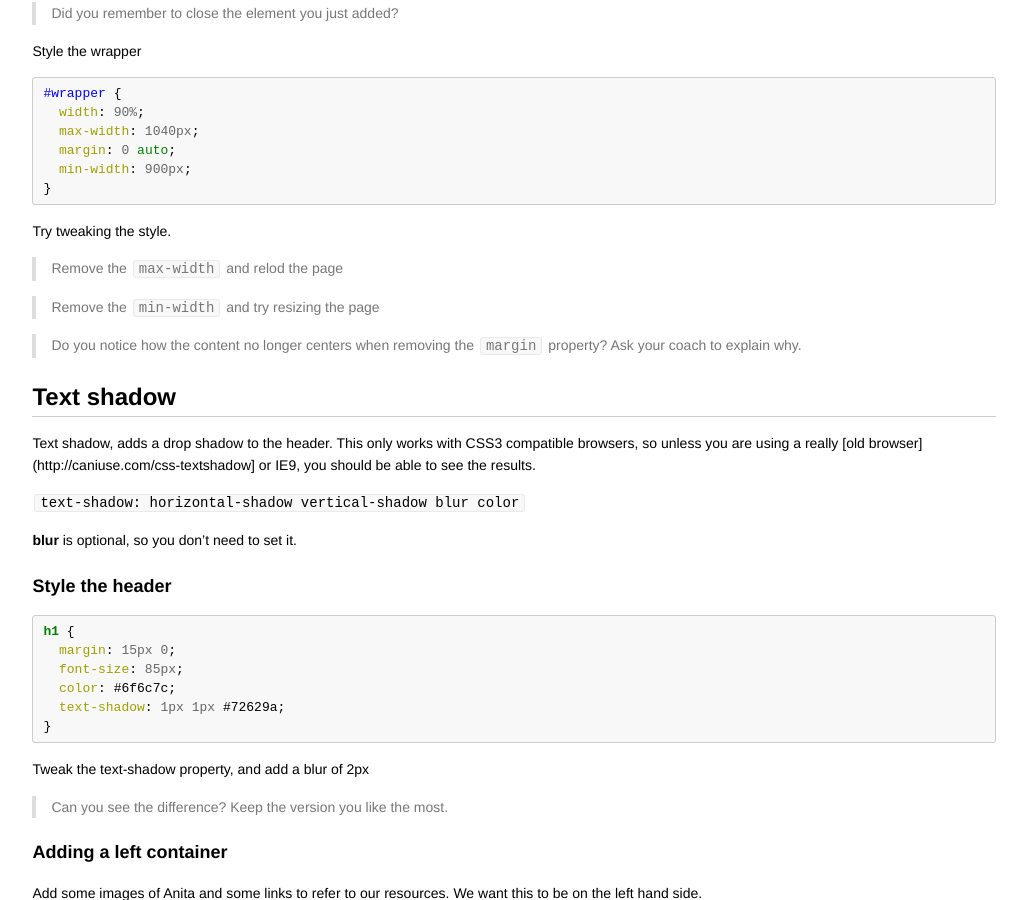
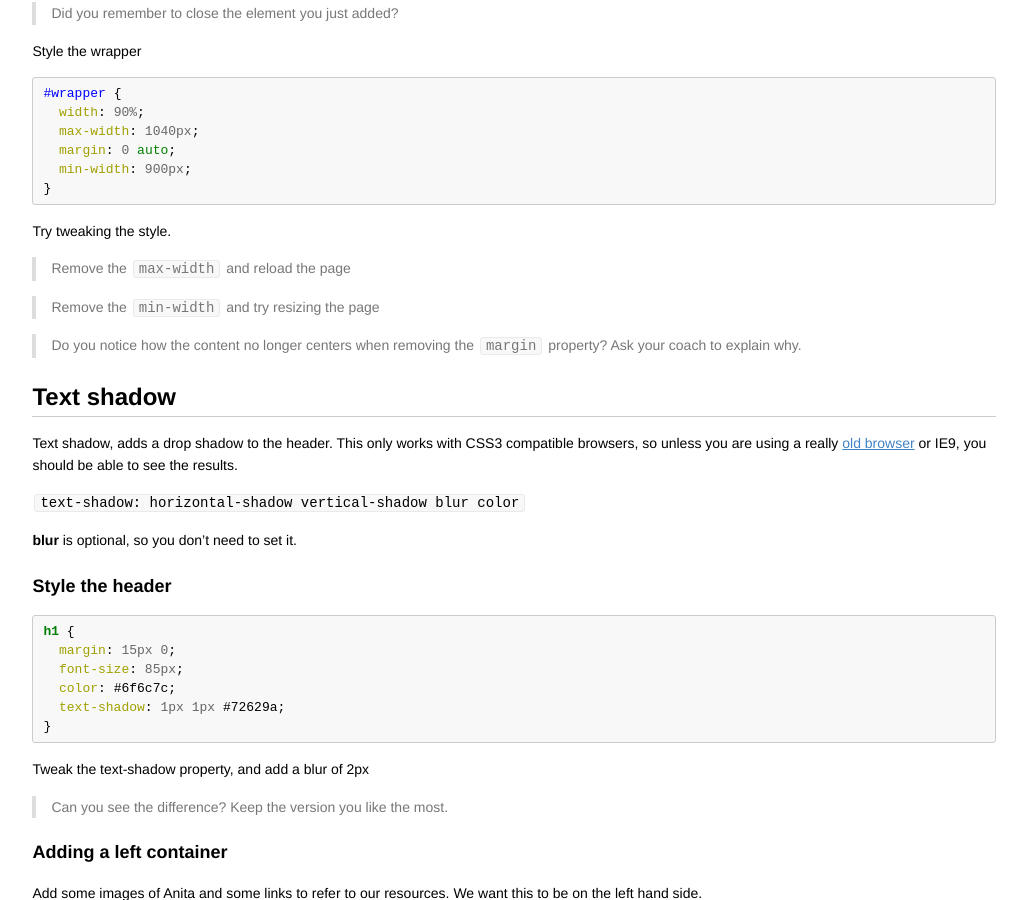
Before and after one commit to codebar/tutorials, a Jekyll site: the page built from html/lesson5/tutorial.md, in a window 1280 px wide and 900 px high, scrolled down 1129 px. Shown: the whole window, without its empty margins (126-1153 px from the left). Built offline with Jekyll 4.4.1, drawn with Linux system fonts in a browser that asks for light colours; Markdown is read by kramdown in place of the engine named in the settings.

Commit message:
Fix typo and Markdown link syntax

```diff
--- a/html/lesson5/tutorial.md
+++ b/html/lesson5/tutorial.md
@@ -70,7 +70,7 @@ Style the wrapper
 
 Try tweaking the style.
 
-> Remove the `max-width` and relod the page
+> Remove the `max-width` and reload the page
 
 
 > Remove the `min-width` and try resizing the page
@@ -81,7 +81,7 @@ Try tweaking the style.
 
 ## Text shadow
 
-Text shadow, adds a drop shadow to the header. This only works with CSS3 compatible browsers, so unless you are using a really [old browser](http://caniuse.com/css-textshadow] or IE9, you should be able to see the results.
+Text shadow, adds a drop shadow to the header. This only works with CSS3 compatible browsers, so unless you are using a really [old browser](http://caniuse.com/css-textshadow) or IE9, you should be able to see the results.
 
 `text-shadow: horizontal-shadow vertical-shadow blur color`
 
```
